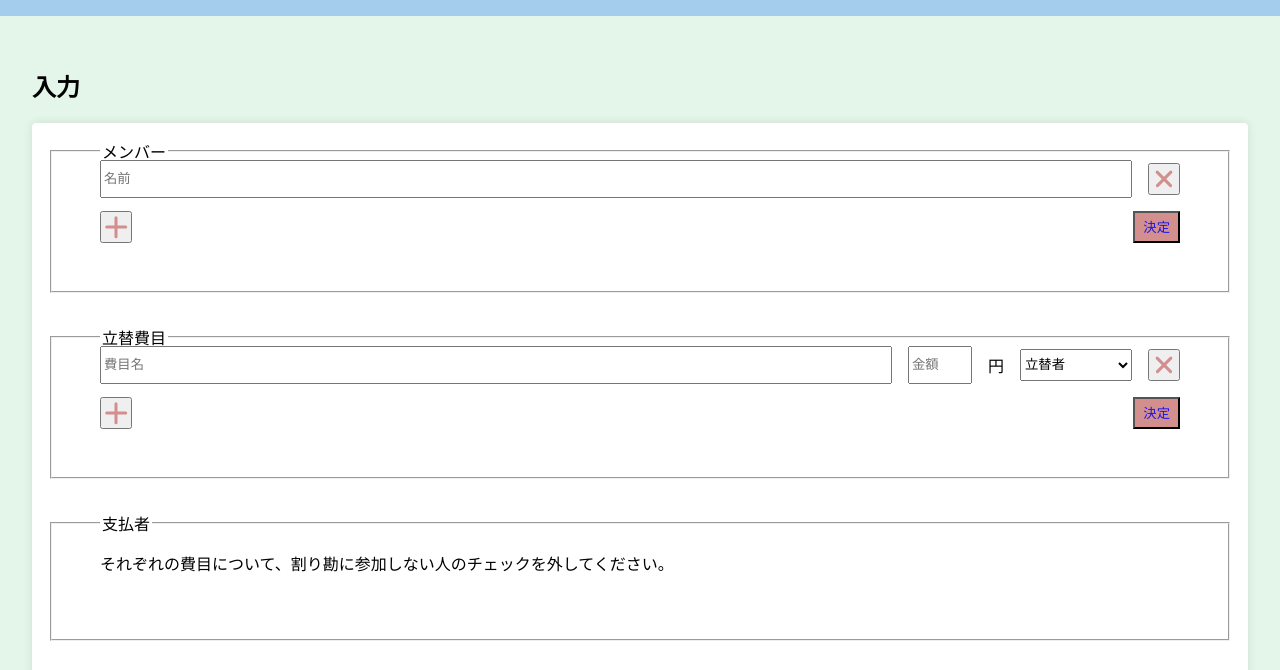
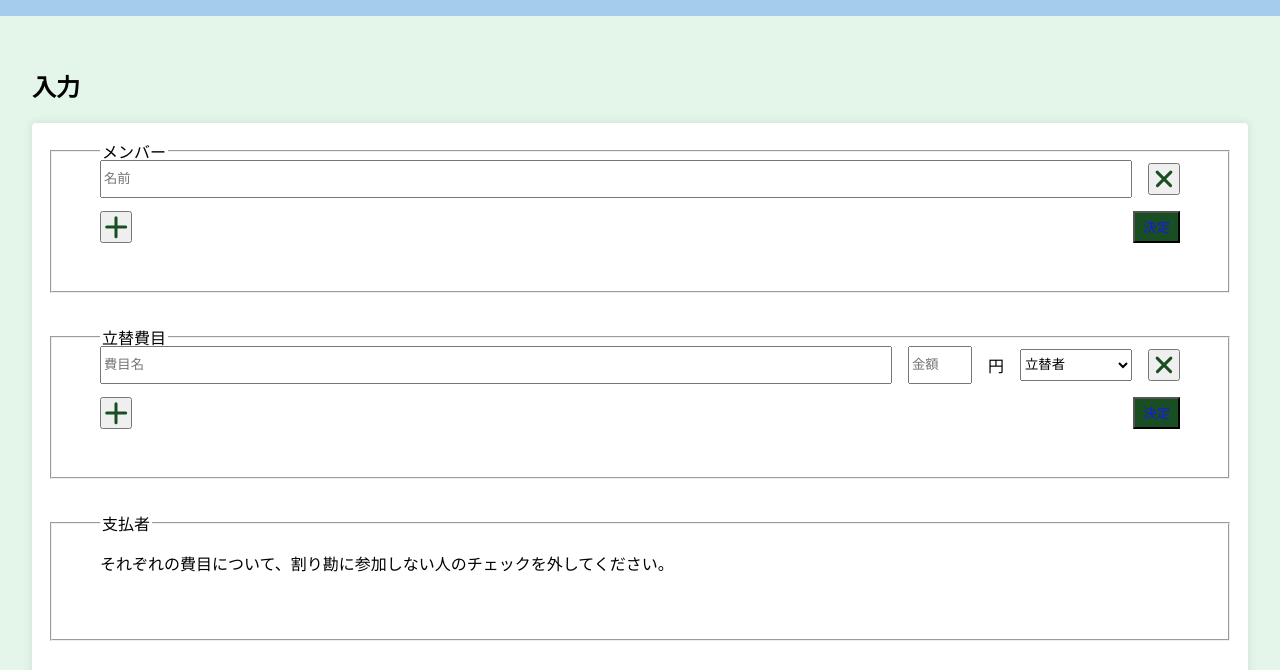
Before and after one commit to matsu478/matsu478.github.io, a plain HTML site: page index.html in a window 1280 px wide. Shown: the part 91-761 px from the top of the page. Drawn offline with Linux system fonts and the light colour scheme.

Commit message:
change main.css

```diff
--- a/resources/main.css
+++ b/resources/main.css
@@ -1,9 +1,9 @@
 :root {
     --gap: 1rem;
     --height: 2rem;
-    --color1: #d38e8e;
+    --color1: #194e22;
     --color2: #1916f0;
-    --color3: #ff6347;
+    --color3: #fffb02;
     --radius: 4px;
 }
 
```
